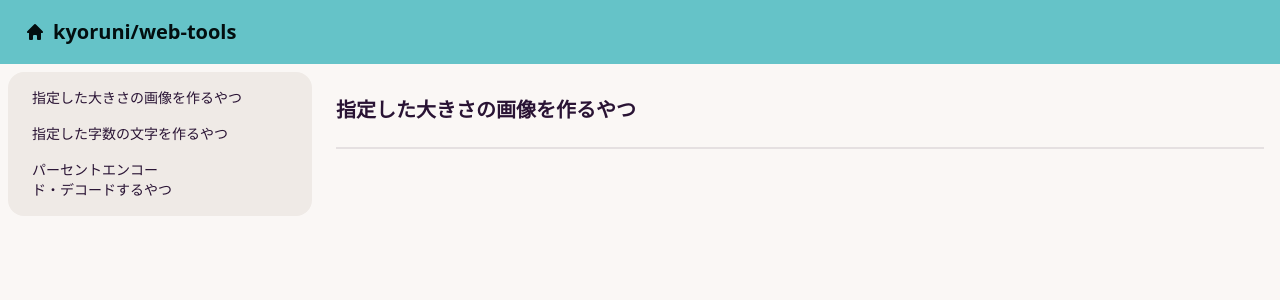
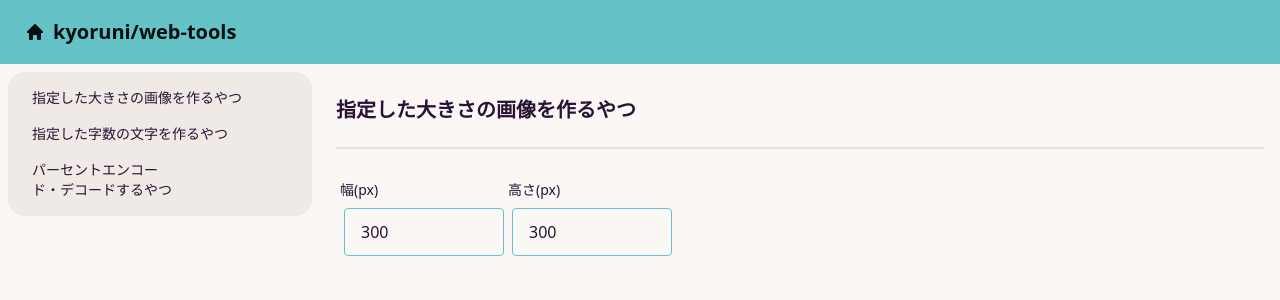
Before and after one commit to kyoruni/web-tools, a Nuxt app: page /image-generator in a window 1280 px wide. Shown: the top 300 px of the page. Built offline with nearby package versions, Linux system fonts and the light colour scheme.

Commit message:
:wrench: 入力欄を設置

```diff
--- a/pages/image-generator.vue
+++ b/pages/image-generator.vue
@@ -1,5 +1,32 @@
 <template>
   <div class="image-generator">
     <PageTitle :value="'指定した大きさの画像を作るやつ'" />
+    <div class="flex">
+      <div class="form-control">
+        <div class="label">
+          <span class="label-text">幅(px)</span>
+        </div>
+        <input
+          type="number"
+          class="input input-bordered input-primary block w-full max-w-40 rounded ml-2"
+          v-model="width"/>
+      </div>
+      <div class="form-control">
+        <div class="label">
+          <span class="label-text">高さ(px)</span>
+        </div>
+        <input
+          type="number"
+          class="input input-bordered input-primary block w-full max-w-40 rounded ml-2"
+          v-model="height"/>
+      </div>
+    </div>
   </div>
 </template>
+
+<script setup>
+import { ref } from 'vue';
+
+const width = ref(300);
+const height = ref(300);
+</script>
```
